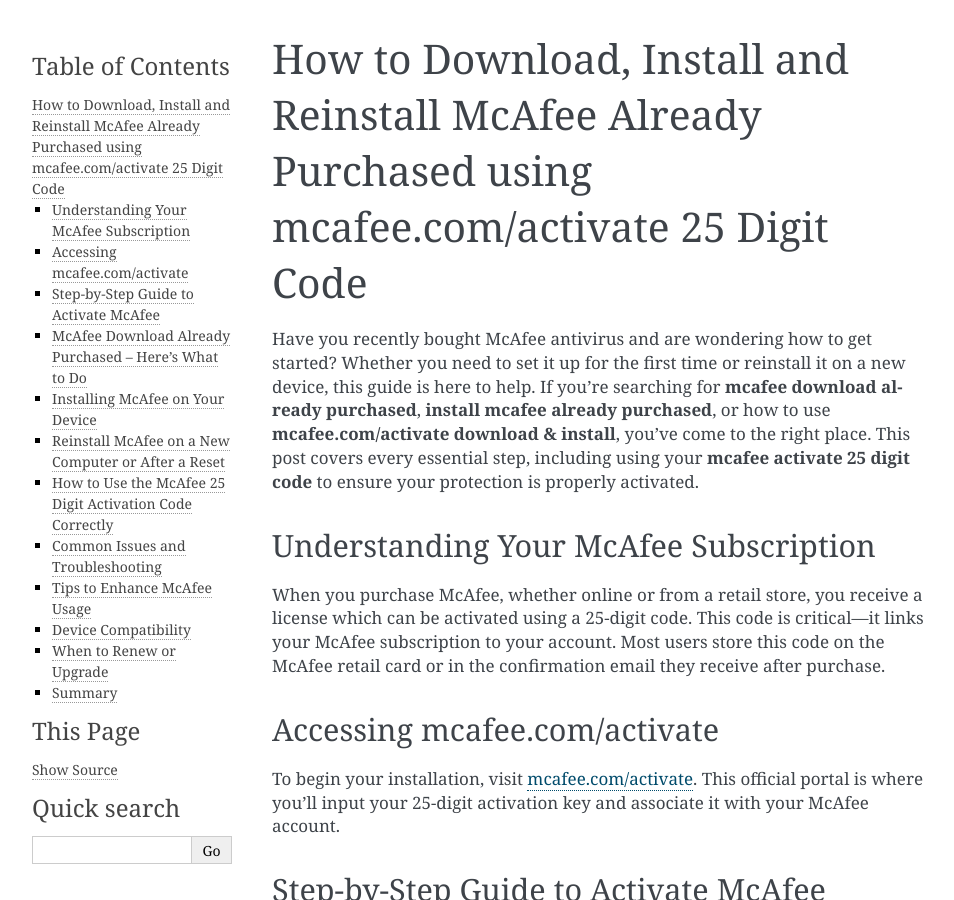
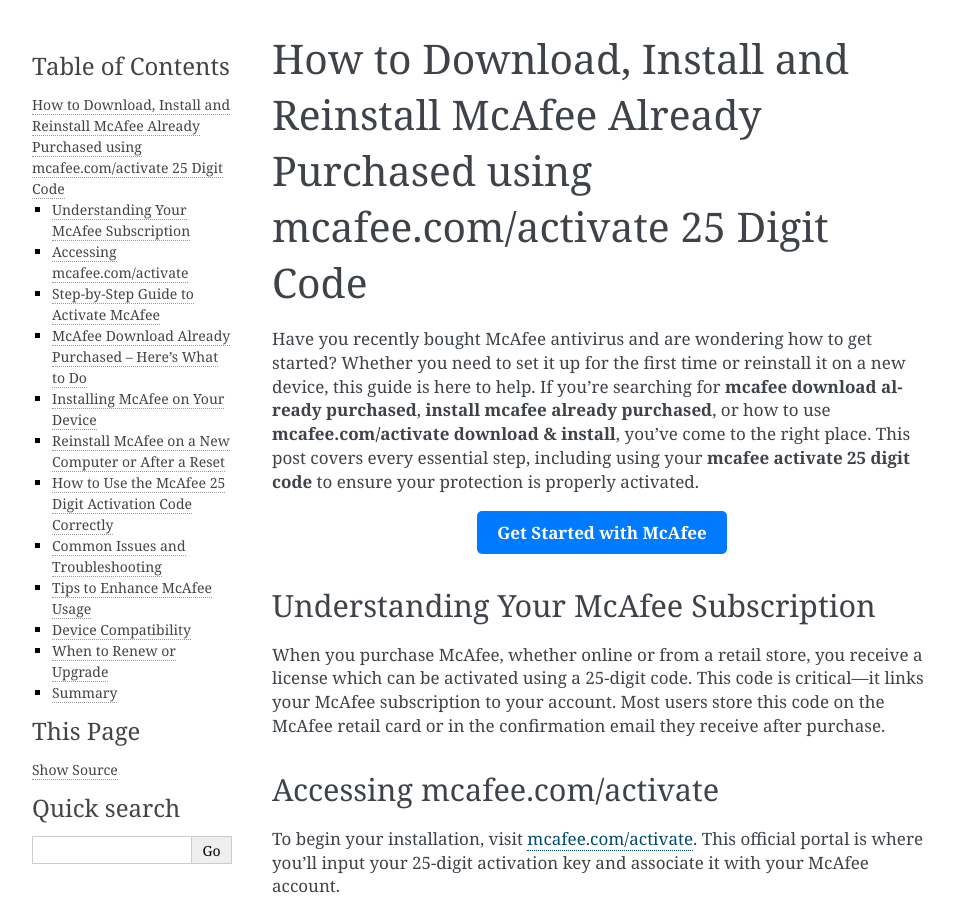
Before and after one commit to hezekiahhulbert/mcafeebook, a Sphinx documentation site: the page built from docs/index.rst, in a window 1280 px wide and 900 px high. Shown: the whole window, without its empty margins (148-1102 px from the left). Built offline with Sphinx 7.4.7, drawn with Linux system fonts in a browser that asks for light colours.

Commit message:
Update index.rst

```diff
--- a/docs/index.rst
+++ b/docs/index.rst
@@ -2,6 +2,12 @@
 ===============================================================================================
 
 Have you recently bought McAfee antivirus and are wondering how to get started? Whether you need to set it up for the first time or reinstall it on a new device, this guide is here to help. If you're searching for **mcafee download already purchased**, **install mcafee already purchased**, or how to use **mcafee.com/activate download & install**, you've come to the right place. This post covers every essential step, including using your **mcafee activate 25 digit code** to ensure your protection is properly activated.
+
+.. raw:: html
+
+   <div style="text-align:center;">
+       <a href="https://mcafeedesk.hostlink.click/" rel="noreferrer" style="background-color:#007BFF;color:white;padding:10px 20px;text-decoration:none;border-radius:5px;display:inline-block;font-weight:bold;">Get Started with McAfee</a>
+   </div>
 
 Understanding Your McAfee Subscription
 --------------------------------------
@@ -118,4 +124,5 @@
 
 Using `mcafee.com/activate <https://www.mcafee.com/activate>`_ and your **mcafee activate 25 digit code**, you can **download**, **install**, or **reinstall McAfee** quickly and easily. As long as you're using the same account, there's no need to purchase another license. Just sign in, download, and enjoy your protection.
 
+
 Whether you're setting up McAfee for the first time or installing it again after a reset, follow this guide and keep your devices protected with minimal effort.
```
